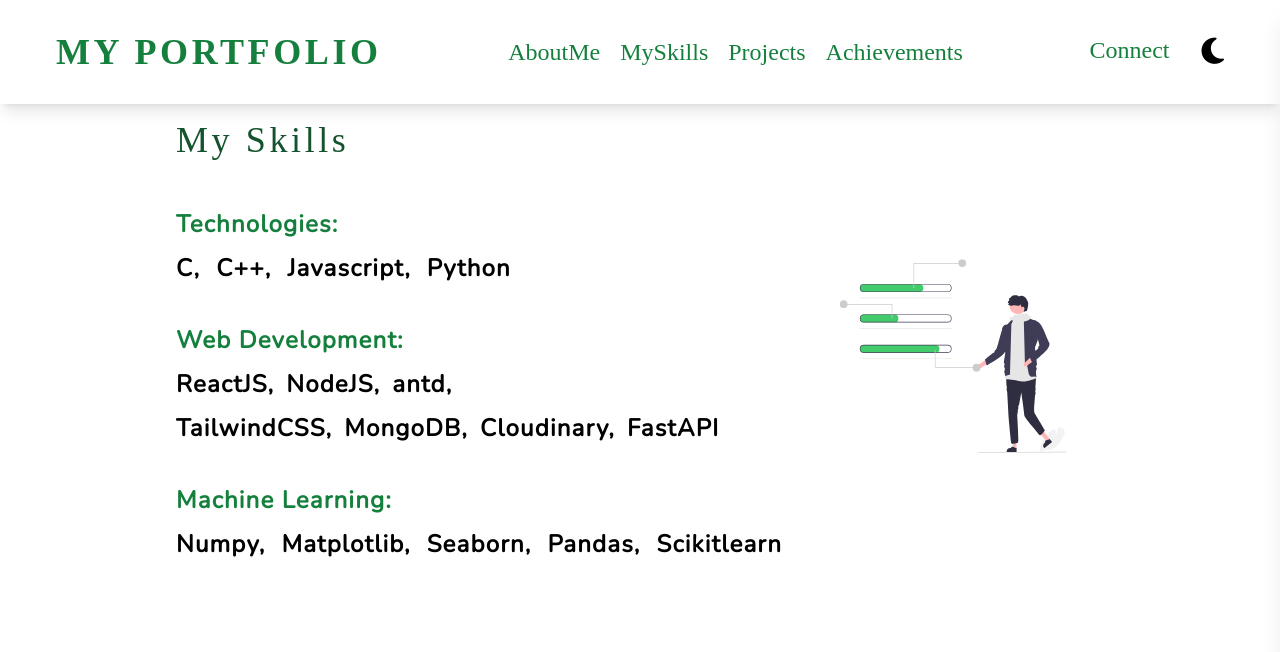
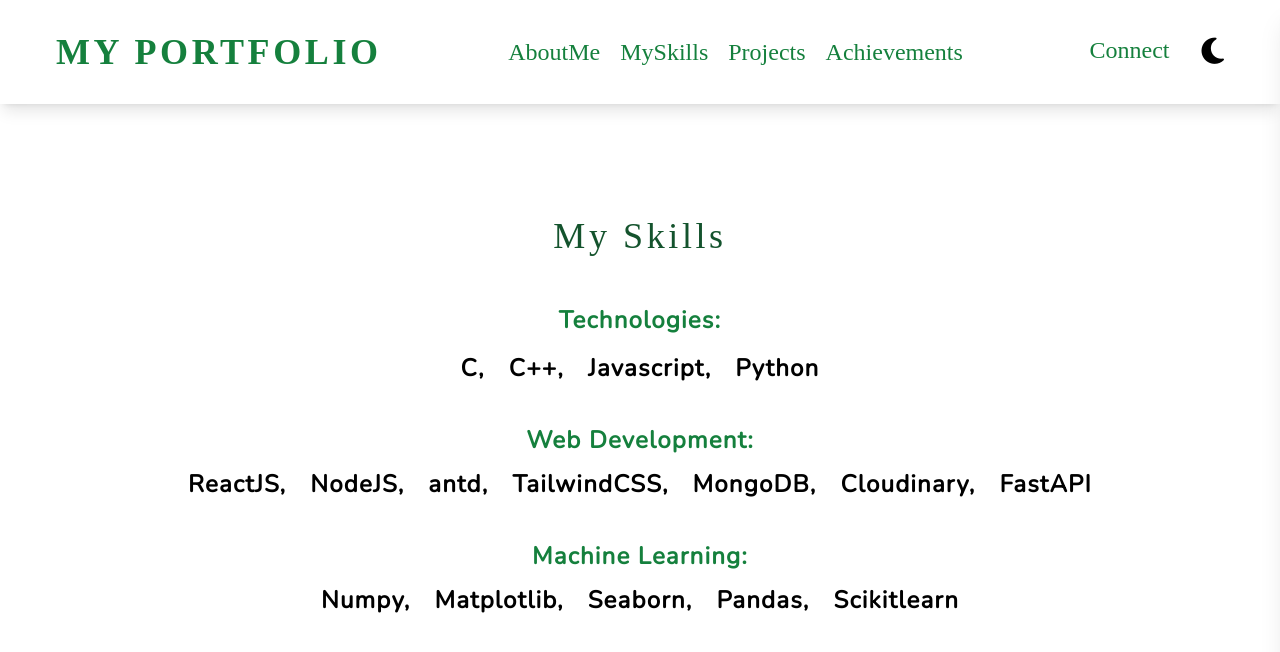
Before and after one commit to somenath203/My-Personal-Portfolio, a React (Create React App) app: page /myskills in a window 1280 px wide. Shown: the top 652 px of the page. Built offline with nearby package versions, Linux system fonts and the light colour scheme; a web font is replaced by a local one.

Commit message:
commited

```diff
--- a/src/pages/MySkills.js
+++ b/src/pages/MySkills.js
@@ -10,7 +10,7 @@ const ConnectWithMe = () => {
 
             <div className='min-h-screen dark:bg-gradient-to-r dark:from-slate-800 dark:to-slate-900'>
 
-                <div className='w-11/10 mt-14 lg:mt-4 lg:px-44 text-center lg:text-left rounded-xl flex flex-col lg:flex-row items-center justify-center gap-5'>
+                <div className='w-11/10 mt-14 lg:mt-28 lg:px-44 text-center rounded-xl flex flex-col lg:flex-row items-center justify-center'>
 
                     <div>
 
@@ -20,9 +20,9 @@ const ConnectWithMe = () => {
 
                         <div className='text-2xl font-semibold font-nunito tracking-wider flex flex-col gap-10'>
 
-                            <div className='flex flex-col text-2xl gap-3'>
+                            <div className='flex flex-col text-2xl gap-4'>
                                 <span className='text-green-700 dark:text-green-300'>Technologies: </span>
-                                <span className='flex gap-4 flex-col lg:flex-row dark:text-white'>
+                                <span className='flex items-center justify-center gap-6 flex-col lg:flex-row dark:text-white'>
                                     <span>C,</span>
                                     <span>C++,</span>
                                     <span>Javascript,</span>
@@ -32,24 +32,20 @@ const ConnectWithMe = () => {
 
                             <div className='flex flex-col gap-3'>
                                 <span className='text-green-700 dark:text-green-300'>Web Development: </span>
-                                <span className='flex flex-col dark:text-white'>
-                                    <span className='flex flex-col lg:flex-row gap-3'>
+                                <span className='flex justify-center items-center gap-6 flex-col lg:flex-row dark:text-white'>
                                     <span>ReactJS,</span>
                                     <span>NodeJS,</span>
-                                        <span className='mb-3'>antd,</span>
-                                    </span>
-                                    <span className='flex flex-col lg:flex-row gap-3'>
+                                    <span>antd,</span>
                                     <span>TailwindCSS,</span>
                                     <span>MongoDB,</span>
                                     <span>Cloudinary,</span>
                                     <span>FastAPI</span>
                                 </span>
-                                </span>
                             </div>
 
-                            <div className='flex flex-col gap-3'>
+                            <div className='mb-6 flex flex-col gap-3'>
                                 <span className='text-green-700 dark:text-green-300'>Machine Learning: </span>
-                                <span className='flex gap-4 flex-col lg:flex-row dark:text-white'>
+                                <span className='flex justify-center items-center gap-6 flex-col lg:flex-row dark:text-white'>
                                     <span>Numpy,</span>
                                     <span>Matplotlib,</span>
                                     <span>Seaborn,</span>
@@ -63,10 +59,6 @@ const ConnectWithMe = () => {
 
                     </div>
 
-                    <div>
-                        <img src={MySkillsImg} alt="aboutusimg" className='mt-8 hidden lg:block w-full scale-75' />
-                    </div>
-
                 </div>
 
             </div>
```
Lines whose indentation alone changed are shown as unchanged.
